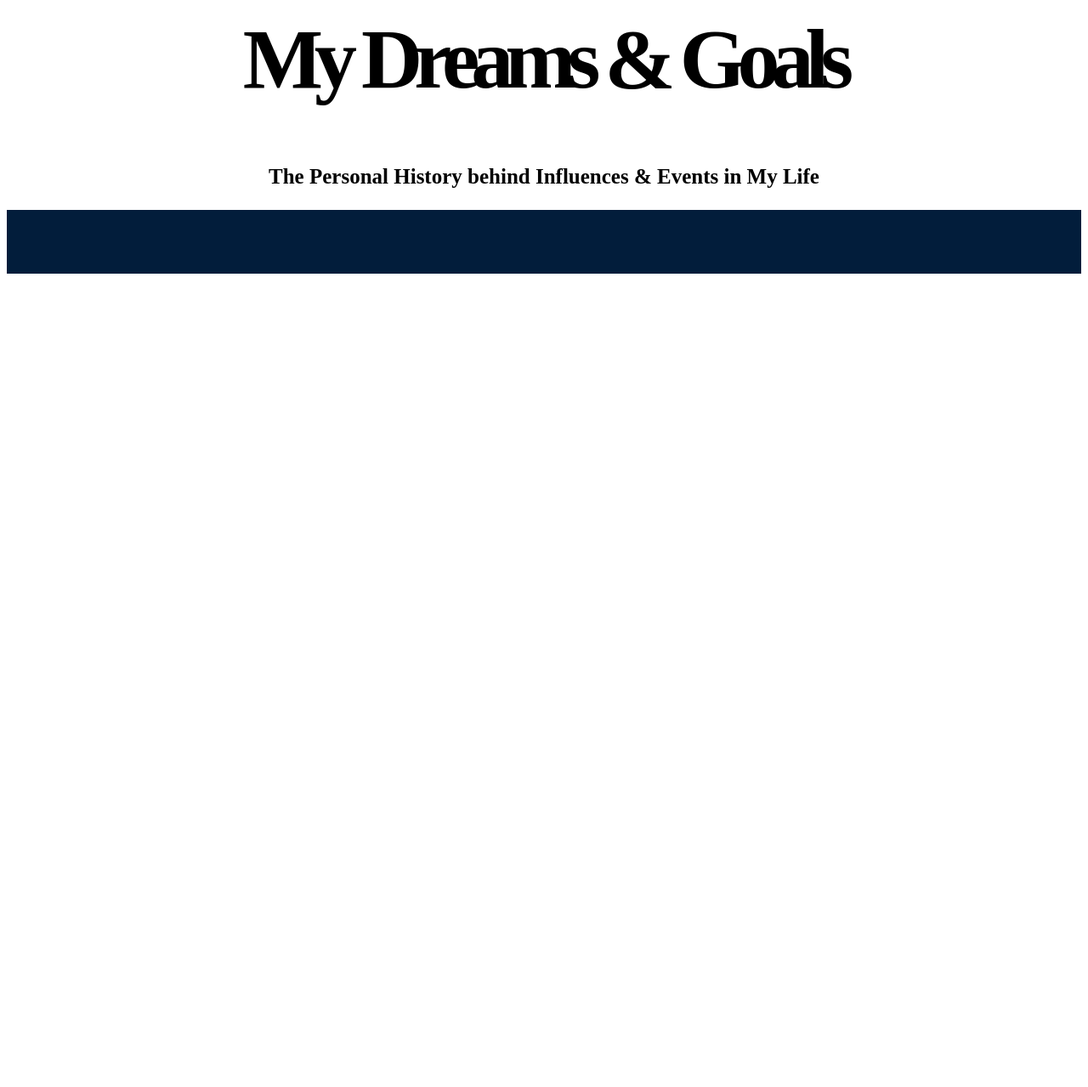
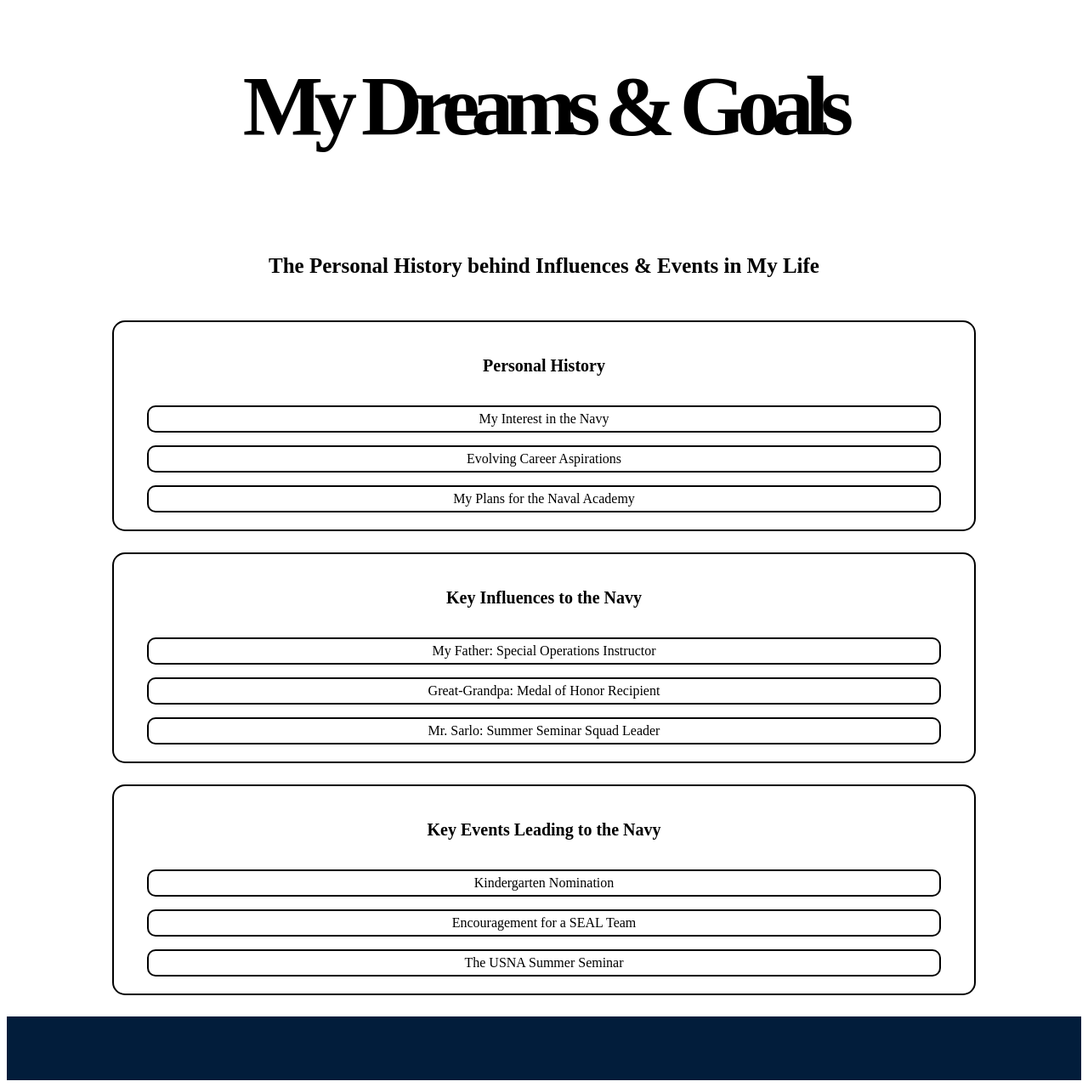
Before and after one commit to AmerikanischerAdler/go_navy, a Flask app: page /history in a window 1280 px wide. Shown: the part 55-1334 px from the top of the page at 85% size. Before the commit the page ends 377 px from the top, so only its background shows below. Run offline with Flask 3, Linux system fonts and the light colour scheme; some web fonts are replaced.

Commit message:
added links for history branch

```diff
--- a/app.py
+++ b/app.py
@@ -5,18 +5,58 @@
 
 app = Flask(__name__)
 
+@app.route('/')
 @app.route('/home')
 def home():
     return render_template('index.html')
 
+# History
 @app.route('/history')
 def gallery():
     return render_template('history.html')
 
+@app.route('/interests')
+def interests():
+    return render_template('interests.html')
+
+@app.route('/aspirations')
+def aspirations():
+    return render_template('aspirations.html')
+
+@app.route('/plans')
+def plans():
+    return render_template('plans.html')
+
+@app.route('/father')
+def father():
+    return render_template('father.html')
+
+@app.route('/ggpa')
+def ggpa():
+    return render_template('ggpa.html')
+
+@app.route('/sarlo')
+def sarlo():
+    return render_template('sarlo.html')
+
+@app.route('/kindergarten')
+def kindergarten():
+    return render_template('kindergarten.html')
+
+@app.route('/seals')
+def seals():
+    return render_template('seals.html')
+
+@app.route('/nass')
+def nass():
+    return render_template('nass.html')
+
+# Student
 @app.route('/student')
 def profile():
     return render_template('nass.html')
 
+# Career
 @app.route('/career')
 def sign():
     return render_template('app.html')
--- a/templates/base.html
+++ b/templates/base.html
@@ -52,7 +52,13 @@
     }
 
     .content {
+        width: 100%;
         margin-top: 55px;
+        display: flex;
+        flex-direction: column;
+        align-items: center;
+        justify-content: center;
+        gap: 25px;
     }
 
     footer {
@@ -72,7 +78,7 @@
     </div>
     -->
     <ul>
-      <li><a href="#">About Me</a></li>
+      <li><a href="#" class="nav">About Me</a></li>
     </ul>
   </header>
 
--- a/templates/history.html
+++ b/templates/history.html
@@ -7,4 +7,25 @@
 {% block content %}
   <h1>My Dreams & Goals</h1>
   <h3>The Personal History behind Influences & Events in My Life</h3>
+
+  <section id="history">
+    <h3 class="sec">Personal History</h3>
+    <a href="interests">My Interest in the Navy</a>
+    <a href="aspirations">Evolving Career Aspirations</a>
+    <a href="plans">My Plans for the Naval Academy</a>
+  </section>
+
+  <section id="influences">
+    <h3 class="sec">Key Influences to the Navy</h3>
+    <a href="father">My Father: Special Operations Instructor</a>
+    <a href="ggpa">Great-Grandpa: Medal of Honor Recipient</a>
+    <a href="sarlo">Mr. Sarlo: Summer Seminar Squad Leader</a>
+  </section>
+
+  <section id="events">
+    <h3 class="sec">Key Events Leading to the Navy</h3>
+    <a href="kindergarten">Kindergarten Nomination</a>
+    <a href="seals">Encouragement for a SEAL Team</a>
+    <a href="nass">The USNA Summer Seminar</a>
+  </section>
 {% endblock %}
--- a/templates/page.html
+++ b/templates/page.html
@@ -10,10 +10,43 @@
         letter-spacing: -10px;
     }
 
-    h3 {
+    h3:not(.sec) {
       width: 100%;
       font-size: 25px;
       text-align: center;
+    }
+
+    section {
+      width: 80%;
+      border: 2px solid #000;
+      border-radius: 15px;
+      padding: 20px 0px;
+      display: flex;
+      flex-direction: column;
+      align-items: center;
+      justify-content: center;
+      gap: 15px;
+    }
+
+    .sec {
+      font-size: 20px;
+      text-align: center;
+    }
+
+    a:not(.nav) {
+      width: 90%;
+      text-decoration: none;
+      border: 2px solid #000;
+      border-radius: 10px;
+      padding: 5px 10px;
+      color: #000;
+      text-align: center;
+    }
+
+    a:not(.nav):hover {
+      background-color: #021D3B;
+      color: #fff;
+      cursor: pointer;
     }
   </style>
 {% endblock %}
```
